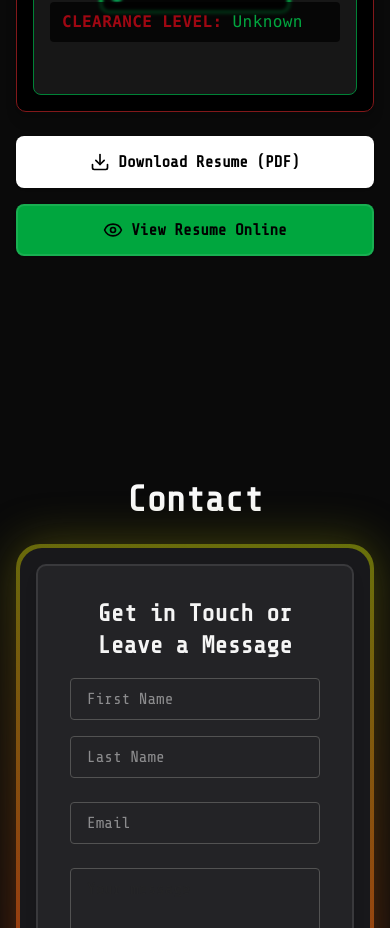
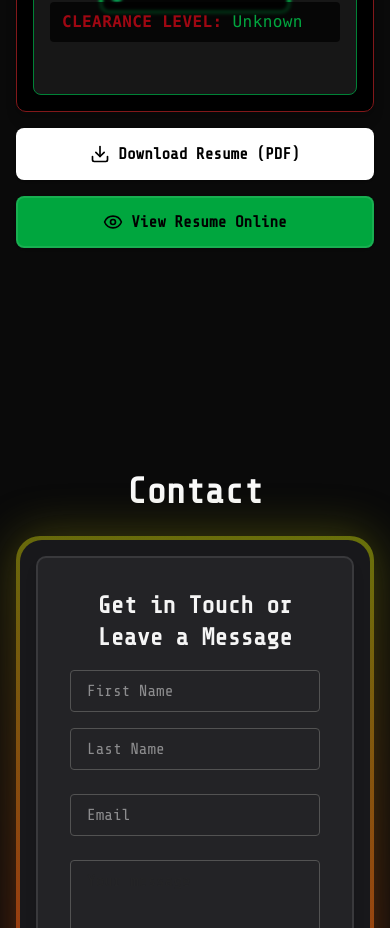
Before and after one commit to anirudh363/my-portfolio-website, a React (Vite) app: page / in a window 390 px wide. Shown: the part 7240-8168 px from the top of the page. Built offline with nearby package versions, Linux system fonts and the light colour scheme.

Commit message:
Update Resume.tsx

```diff
--- a/src/components/Resume.tsx
+++ b/src/components/Resume.tsx
@@ -16,7 +16,7 @@ const Resume = () => {
       <DigitalDossier />
 
       {/* Button Row */}
-      <div className="mt-6 flex flex-col sm:flex-row justify-center gap-4">
+      <div className="mt-4 flex flex-col sm:flex-row justify-center gap-4">
         {/* Download Resume */}
         <a
           href="/assets/resume/Anirudh_Resume.pdf"
```
